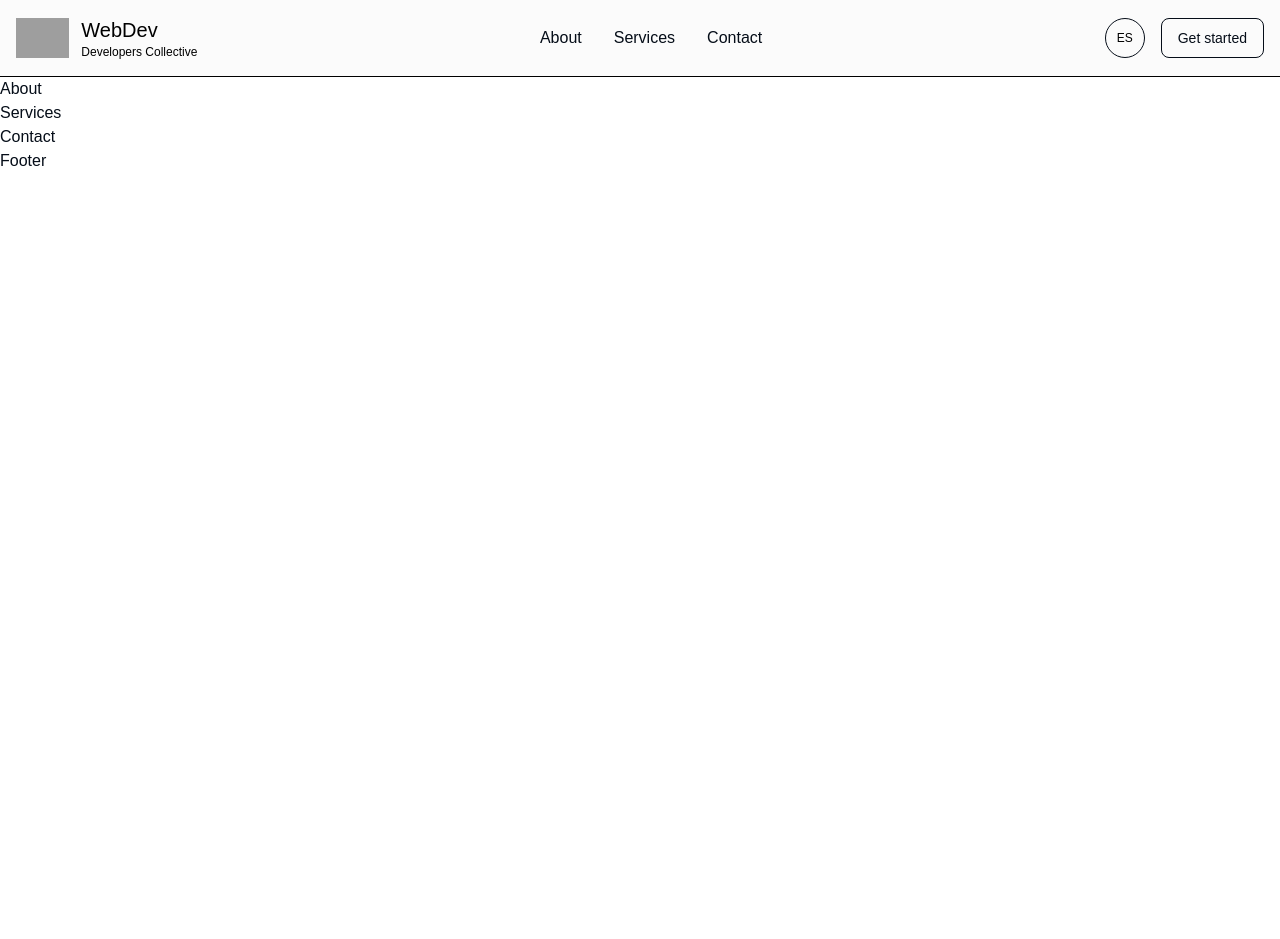
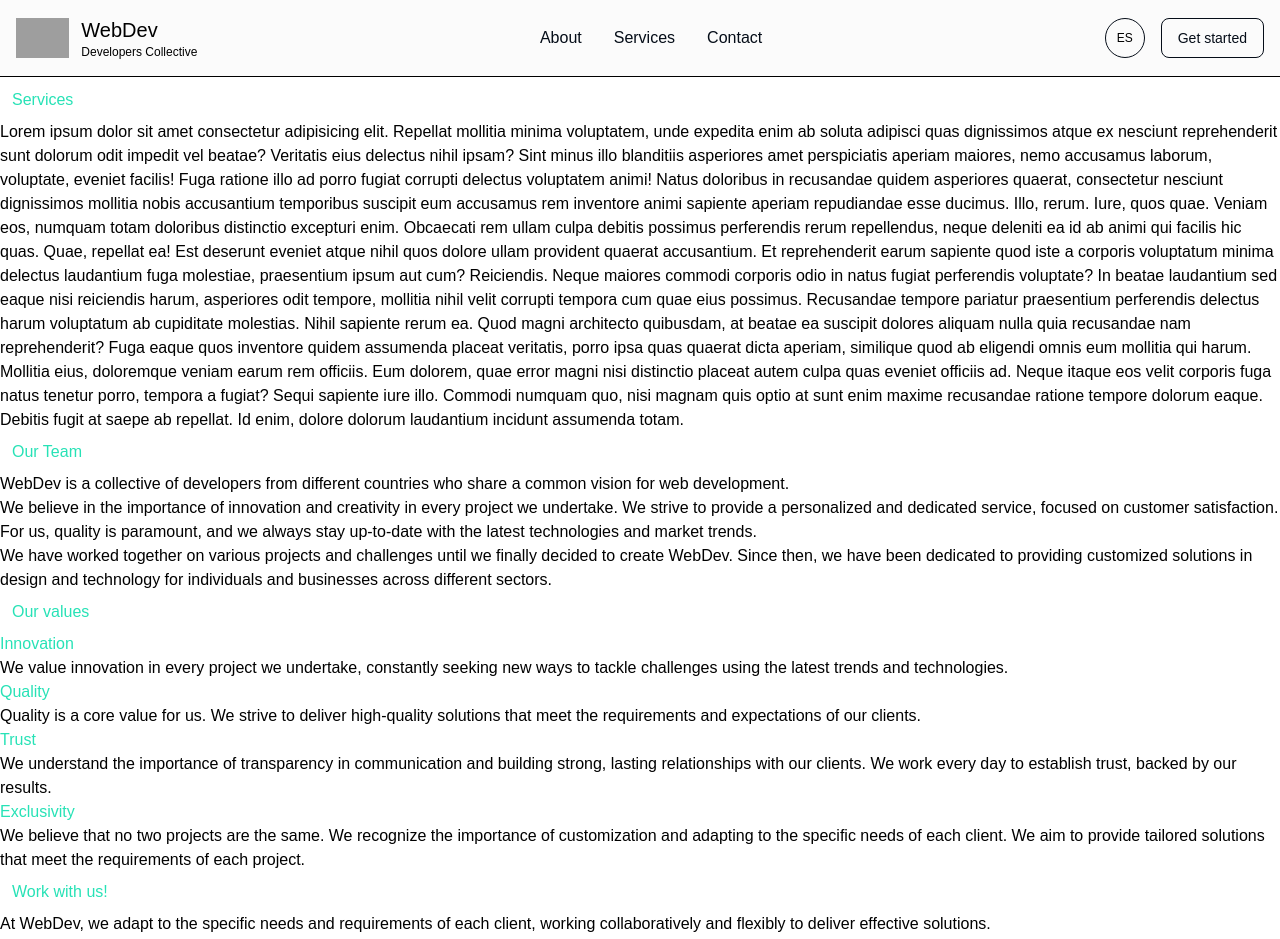
Before and after one commit to WebDev-Development/WebDev-App, a Next.js app: page / in a window 1280 px wide. Shown: the top 939 px of the page. Before the commit the page ends 800 px from the top, so only its background shows below. Built offline with nearby package versions, Linux system fonts and the light colour scheme; grey boxes are pictures that could not be loaded.

Commit message:
added E/S text

```diff
--- a/pages/components/About.jsx
+++ b/pages/components/About.jsx
@@ -8,8 +8,20 @@ export default function About() {
 	const t = locale === 'en' ? en : es;
 
   return (
-    <div className="flex flex-col text-left">
-      <span class="text-black">{t.about}</span>
+    <div id="section-about" className="flex flex-col text-left">
+      <h3 class="py-2 pl-3 pr-4 text-color">{t.aboutText}</h3>
+      <p>{t.aboutText1}</p>
+      <p>{t.aboutText2}</p>
+      <p>{t.aboutText3}</p>
+      <h3 class="py-2 pl-3 pr-4 text-color">{t.values}</h3>
+      <p class="text-color">{t.valuesText1}</p>
+      <p>{t.valuesText2}</p>
+      <p class="text-color">{t.valuesText3}</p>
+      <p>{t.valuesText4}</p>
+      <p class="text-color">{t.valuesText5}</p>
+      <p>{t.valuesText6}</p>
+      <p class="text-color">{t.valuesText7}</p>
+      <p>{t.valuesText8}</p>
     </div>
   )
 }
--- a/pages/components/Contact.jsx
+++ b/pages/components/Contact.jsx
@@ -8,8 +8,11 @@ export default function Contact() {
 	const t = locale === 'en' ? en : es;
 
   return (
-    <div id="#section-contact" className="flex flex-col text-left">
-      <span class="text-black">{t.contact}</span>
+    <div id="section-contact" className="flex flex-col text-left">
+      <h3 class="py-2 pl-3 pr-4 text-color">{t.contactText}</h3>
+      <p>{t.contactText1}</p>
+      <p>{t.contactText2}</p>
+      <p>{t.contactText3}</p>
     </div>
   )
 }
--- a/pages/components/Nav.jsx
+++ b/pages/components/Nav.jsx
@@ -9,7 +9,7 @@ export default function Nav() {
 	const t = locale === 'en' ? en : es;
 
   return (
-    <nav class="bg-white w-full z-20 top-0 left-0 border-b border-gray-200">
+    <nav class="bg-white w-full z-20 top-0 left-0 border-b border-gray-200 fixed">
       <div class="max-w-screen-xl flex flex-wrap items-center justify-between mx-auto p-4">
         <a href="#" class="flex items-center">
           <img src="https://i.ibb.co/C68MwT3/WebDev.png" class="h-10 mr-3" alt="WebDev Logo"/>
@@ -23,19 +23,19 @@ export default function Nav() {
           <button type="button" class="text-black font-medium rounded-lg text-sm px-4 py-2 text-center mr-3 md:mr-0 border border-black hover:bg-black hover:bg-opacity-10">{t.getStarted}</button>
           <button data-collapse-toggle="navbar-sticky" type="button" class="inline-flex items-center p-2 text-sm text-black rounded-lg md:hidden hover:bg-black hover:bg-opacity-10" aria-controls="navbar-sticky" aria-expanded="false">
             <span class="sr-only">Open main menu</span>
-            <svg class="w-6 h-6" aria-hidden="true" fill="currentColor" viewBox="0 0 20 20" xmlns="http://www.w3.org/2000/svg"><path fill-rule="evenodd" d="M3 5a1 1 0 011-1h12a1 1 0 110 2H4a1 1 0 01-1-1zM3 10a1 1 0 011-1h12a1 1 0 110 2H4a1 1 0 01-1-1zM3 15a1 1 0 011-1h12a1 1 0 110 2H4a1 1 0 01-1-1z" clip-rule="evenodd"></path></svg>
+            <svg class="w-6 h-6" aria-hidden="true" fill="currentColor" viewBox="0 0 20 20" xmlns=""><path fill-rule="evenodd" d="M3 5a1 1 0 011-1h12a1 1 0 110 2H4a1 1 0 01-1-1zM3 10a1 1 0 011-1h12a1 1 0 110 2H4a1 1 0 01-1-1zM3 15a1 1 0 011-1h12a1 1 0 110 2H4a1 1 0 01-1-1z" clip-rule="evenodd"></path></svg>
           </button>
       </div>
       <div class="items-center justify-between hidden w-full md:flex md:w-auto md:order-1" id="navbar-sticky">
         <ul class="flex flex-col p-4 md:p-0 mt-4 font-medium md:flex-row md:space-x-8 md:mt-0 md:border-0">
           <li>
-            <a href="#" class="block py-2 pl-3 pr-4 text-black rounded md:p-0 hover:bg-black hover:bg-opacity-10">{t.about}</a>
+            <a href="#section-about" class="block py-2 pl-3 pr-4 text-black rounded md:p-0 hover:bg-black hover:bg-opacity-10">{t.about}</a>
           </li>
           <li>
-            <a href="#" class="block py-2 pl-3 pr-4 text-black rounded md:p-0 hover:bg-black hover:bg-opacity-10" >{t.services}</a>
+            <a href="#section-services" class="block py-2 pl-3 pr-4 text-black rounded md:p-0 hover:bg-black hover:bg-opacity-10" >{t.services}</a>
           </li>
           <li>
-            <a href="#" class="block py-2 pl-3 pr-4 text-black rounded md:p-0 hover:bg-black hover:bg-opacity-10">{t.contact}</a>
+            <a href="#section-contact" class="block py-2 pl-3 pr-4 text-black rounded md:p-0 hover:bg-black hover:bg-opacity-10">{t.contact}</a>
           </li>
         </ul>
       </div>
--- a/pages/components/Services.jsx
+++ b/pages/components/Services.jsx
@@ -8,8 +8,20 @@ export default function Services() {
 	const t = locale === 'en' ? en : es;
 
   return (
-    <div className="flex flex-col text-left">
-      <span class="text-black">{t.services}</span>
+    <div id="section-services" className="flex flex-col text-left mt-20">
+      <h3 class="py-2 pl-3 pr-4 text-color">{t.services}</h3>
+      <p>
+        Lorem ipsum dolor sit amet consectetur adipisicing elit. Repellat mollitia minima voluptatem, unde expedita enim ab soluta adipisci quas dignissimos atque ex nesciunt reprehenderit sunt dolorum odit impedit vel beatae?
+        Veritatis eius delectus nihil ipsam? Sint minus illo blanditiis asperiores amet perspiciatis aperiam maiores, nemo accusamus laborum, voluptate, eveniet facilis! Fuga ratione illo ad porro fugiat corrupti delectus voluptatem animi!
+        Natus doloribus in recusandae quidem asperiores quaerat, consectetur nesciunt dignissimos mollitia nobis accusantium temporibus suscipit eum accusamus rem inventore animi sapiente aperiam repudiandae esse ducimus. Illo, rerum. Iure, quos quae.
+        Veniam eos, numquam totam doloribus distinctio excepturi enim. Obcaecati rem ullam culpa debitis possimus perferendis rerum repellendus, neque deleniti ea id ab animi qui facilis hic quas. Quae, repellat ea!
+        Est deserunt eveniet atque nihil quos dolore ullam provident quaerat accusantium. Et reprehenderit earum sapiente quod iste a corporis voluptatum minima delectus laudantium fuga molestiae, praesentium ipsum aut cum? Reiciendis.
+        Neque maiores commodi corporis odio in natus fugiat perferendis voluptate? In beatae laudantium sed eaque nisi reiciendis harum, asperiores odit tempore, mollitia nihil velit corrupti tempora cum quae eius possimus.
+        Recusandae tempore pariatur praesentium perferendis delectus harum voluptatum ab cupiditate molestias. Nihil sapiente rerum ea. Quod magni architecto quibusdam, at beatae ea suscipit dolores aliquam nulla quia recusandae nam reprehenderit?
+        Fuga eaque quos inventore quidem assumenda placeat veritatis, porro ipsa quas quaerat dicta aperiam, similique quod ab eligendi omnis eum mollitia qui harum. Mollitia eius, doloremque veniam earum rem officiis.
+        Eum dolorem, quae error magni nisi distinctio placeat autem culpa quas eveniet officiis ad. Neque itaque eos velit corporis fuga natus tenetur porro, tempora a fugiat? Sequi sapiente iure illo.
+        Commodi numquam quo, nisi magnam quis optio at sunt enim maxime recusandae ratione tempore dolorum eaque. Debitis fugit at saepe ab repellat. Id enim, dolore dolorum laudantium incidunt assumenda totam.
+      </p>
     </div>
   )
 }
--- a/pages/index.js
+++ b/pages/index.js
@@ -26,8 +26,8 @@ export default function Home() {
         <link rel="icon" href="/favicon.ico" />
       </Head>
       <Nav/>
+      <Services/>
       <About/>
-      <Services/>
       <Contact/>
       <Footer/>
     </>
--- a/public/locale/en.js
+++ b/public/locale/en.js
@@ -1,7 +1,24 @@
 export default {
   title: "hello world",
   about: "About",
+  aboutText: "Our Team",
+  aboutText1: "WebDev is a collective of developers from different countries who share a common vision for web development.",
+  aboutText2: "We believe in the importance of innovation and creativity in every project we undertake. We strive to provide a personalized and dedicated service, focused on customer satisfaction. For us, quality is paramount, and we always stay up-to-date with the latest technologies and market trends.",
+  aboutText3: "We have worked together on various projects and challenges until we finally decided to create WebDev. Since then, we have been dedicated to providing customized solutions in design and technology for individuals and businesses across different sectors.",
+  values: "Our values",
+  valuesText1: "Innovation",
+  valuesText2: "We value innovation in every project we undertake, constantly seeking new ways to tackle challenges using the latest trends and technologies.",
+  valuesText3: "Quality",
+  valuesText4: "Quality is a core value for us. We strive to deliver high-quality solutions that meet the requirements and expectations of our clients.",
+  valuesText5: "Trust",
+  valuesText6: "We understand the importance of transparency in communication and building strong, lasting relationships with our clients. We work every day to establish trust, backed by our results.",
+  valuesText7: "Exclusivity",
+  valuesText8: "We believe that no two projects are the same. We recognize the importance of customization and adapting to the specific needs of each client. We aim to provide tailored solutions that meet the requirements of each project.",
   services: "Services",
   contact: "Contact",
+  contactText: "Work with us!",
+  contactText1: "At WebDev, we adapt to the specific needs and requirements of each client, working collaboratively and flexibly to deliver effective solutions.",
+  contactText2: "We conduct a thorough assessment of each project and work closely with the client to establish clear goals and define the project scope.",
+  contactText3: "In addition, we provide regular updates and ensure that the client is satisfied with the final result.",
   getStarted: "Get started",
 }
--- a/public/locale/es.js
+++ b/public/locale/es.js
@@ -1,7 +1,24 @@
 export default {
   title: "hola mundo",
   about: "Sobre nosotros",
+  aboutText: "Nuestro equipo",
+  aboutText1: "WebDev es un colectivo de desarrolladores provenientes de diversos países que comparten una visión común para el desarrollo web.",
+  aboutText2: "Creemos en la importancia de la innovación y la creatividad en cada proyecto que abordamos. Nos esforzamos por ofrecer un servicio personalizado y comprometido, enfocado en la satisfacción del cliente. Para nosotros, la calidad es primordial y siempre nos mantenemos al día con las últimas tecnologías y tendencias del mercado.",
+  aboutText3: "Trabajamos juntos en diferentes proyectos y desafíos hasta que finalmente decidimos crear WebDev. Desde entonces, nos hemos dedicado a brindar soluciones personalizadas en diseño y tecnología para las personas y empresas de diferentes sectores.",
+  values: "Nuestros valores",
+  valuesText1: "Innovación",
+  valuesText2: "Valoramos la innovación en cada proyecto que aborda, buscando constantemente nuevas formas de abordar los desafíos valiéndonos de las últimas tendencias y tecnologías.",
+  valuesText3: "Calidad",
+  valuesText4: "La calidad es un valor fundamental para nosotros, nos esforzamos por ofrecer soluciones de alta calidad que cumplan con los requisitos y expectativas de sus clientes.",
+  valuesText5: "Confianza",
+  valuesText6: "Conocemos la importancia de la transparencia en la comunicación y en las relaciones con nuestros clientes  por eso trabajamos cada dia para establecer relaciones sólidas y duraderas, respaldadas por .nuestros resultados.",
+  valuesText7: "Exclusividad",
+  valuesText8: "Creemos que no hay dos proyectos iguales, conocemos la importancia de la personalización y adaptación a las necesidades específicas de cada cliente. Buscamos ofrecer soluciones adaptadas a los requerimientos de cada proyecto.",
   services: "Servicios",
   contact: "Contacto",
+  contactText: "Trabaja con nosotros!",
+  contactText1: "En WebDev nos adaptamos a las necesidades y requisitos específicos de cada cliente, trabajando de manera colaborativa y flexible para ofrecer soluciones eficaces.",
+  contactText2: "Realizamos una evaluación exhaustiva de cada proyecto y trabajamos estrechamente con el cliente para establecer objetivos claros y definir el alcance del proyecto.",
+  contactText3: "Además, proporcionamos actualizaciones regulares y nos aseguramos de que el cliente esté satisfecho con el resultado final.",
   getStarted: "Comenzar",
 }
```
